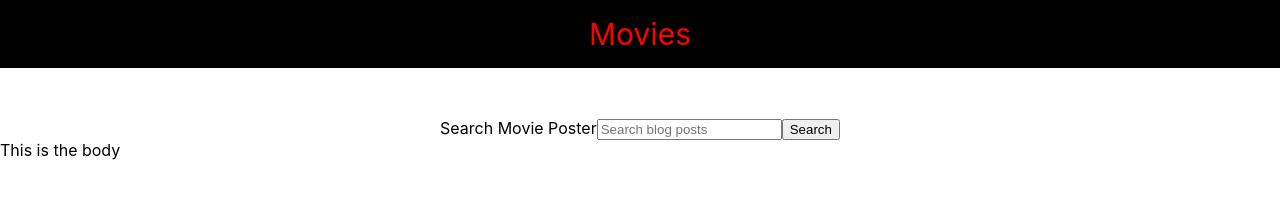
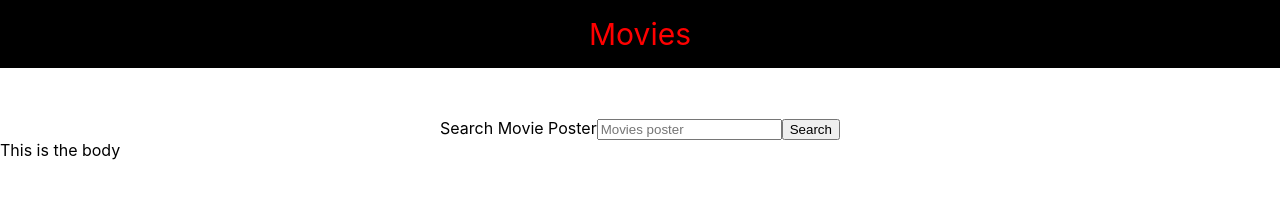
Before and after one commit to evelinm/Movies, a React (Create React App) app in the folder movies/: page / in a window 1280 px wide. Shown: the top 209 px of the page. Built offline with nearby package versions, Linux system fonts and the light colour scheme.

Commit message:
setting up axios api

```diff
--- a/movies/src/Components/SearchBar.js
+++ b/movies/src/Components/SearchBar.js
@@ -14,7 +14,7 @@ function SearchBar () {
         <input
             type="text"
             id="header-search"
-            placeholder="Search blog posts"
+            placeholder="Movies poster"
             name="s"
         />
         <button type="submit">Search</button>
@@ -30,9 +30,6 @@ const SearchBarContainer = styled.div`
   display:flex;
   align-items: center;
   justify-content: center;
-
   padding-top: 50px;
 
-
-
 `
```
Also changed, not shown: movies/src/API/Api.js (added, +7 -0 lines).
